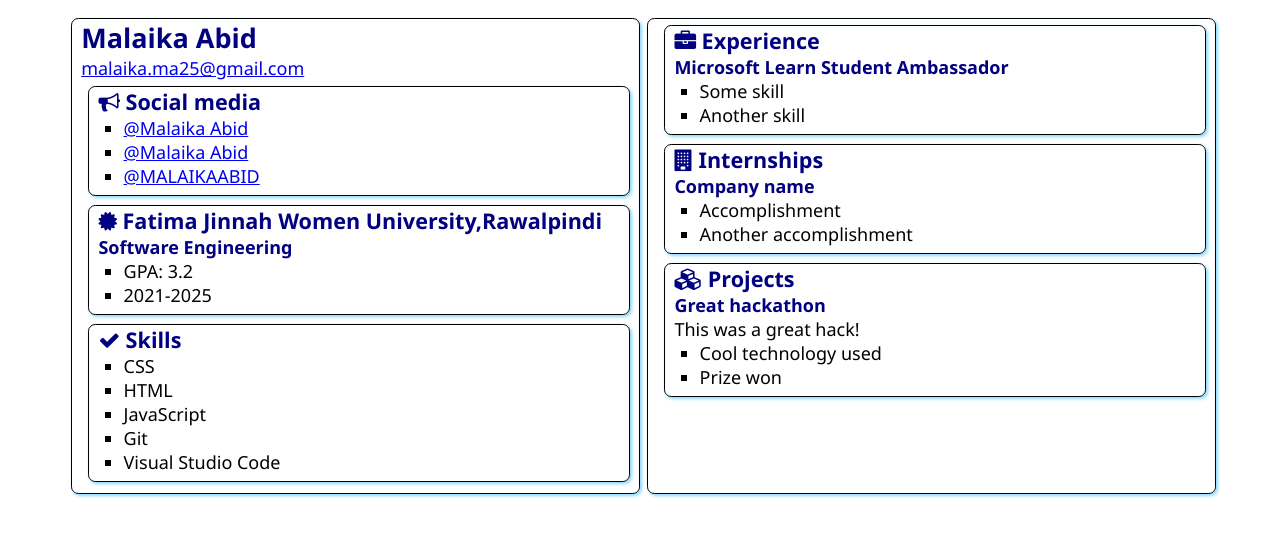
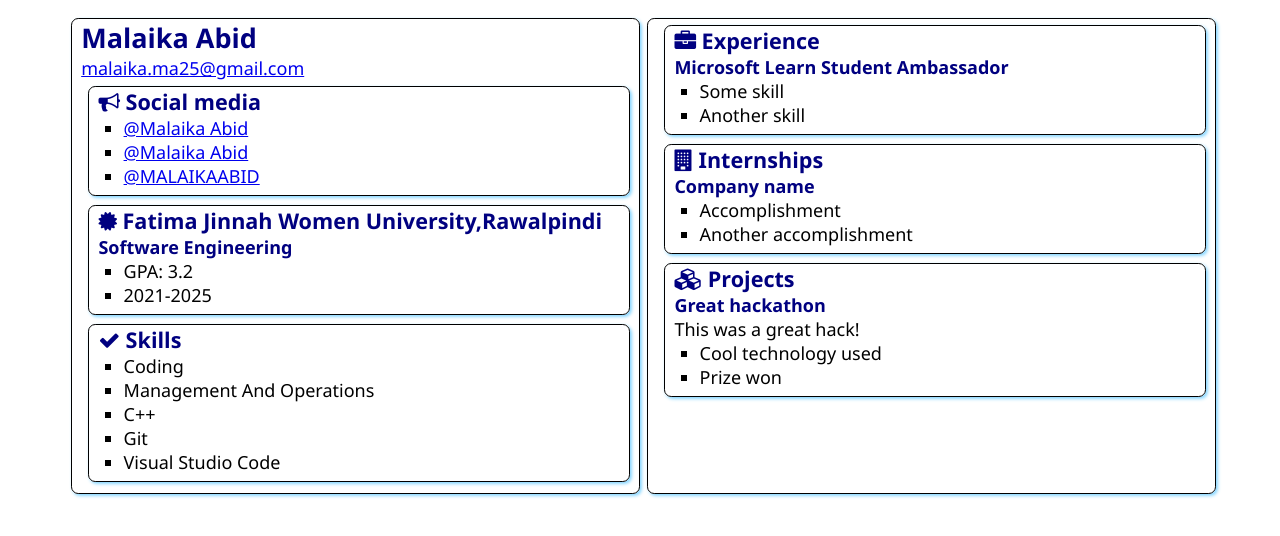
Before and after one commit to Malaika-Abid/SATechnicalOnboarding, a plain HTML site: page src/index.html in a window 1280 px wide. Drawn offline with Linux system fonts and the light colour scheme.

Commit message:
Update index.html

```diff
--- a/src/index.html
+++ b/src/index.html
@@ -47,9 +47,9 @@
                     Skills
                 </h2>
                 <ul>
-                    <li>CSS</li>
-                    <li>HTML</li>
-                    <li>JavaScript</li>
+                    <li>Coding</li>
+                    <li>Management And Operations</li>
+                    <li> C++</li>
                     <li>Git</li>
                     <li>Visual Studio Code</li>
                 </ul>
```
